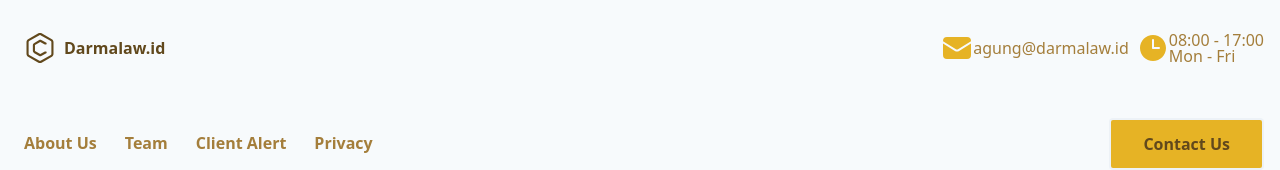
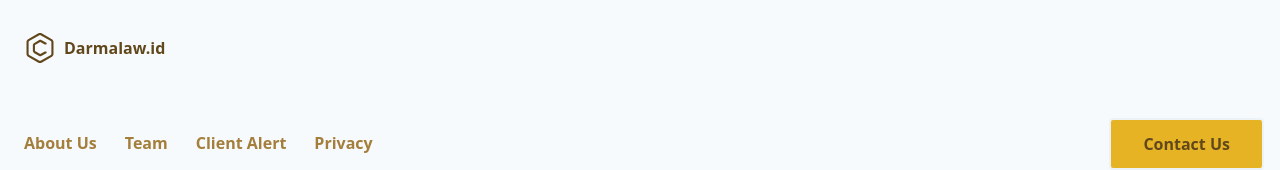
Before and after one commit to MirzaChilman/darmalaw, a Next.js app: page / in a window 1280 px wide. Shown: the top 170 px of the page. Built offline with nearby package versions, Linux system fonts and the light colour scheme.

Commit message:
feat: remove header top and make it bit responsive

```diff
--- a/src/components/Header/HeaderBottom.tsx
+++ b/src/components/Header/HeaderBottom.tsx
@@ -48,7 +48,7 @@ const HeaderBottom = () => {
   };
 
   return (
-    <header className={`bg-gray-100 p-4 text-accent-secondary`}>
+    <header className={`bg-gray-100 p-4 text-accent-secondary hidden lg:block`}>
       <div className="container mx-auto flex h-16 justify-between">
         <div className="flex">
           <ul className="hidden items-center  space-x-3 lg:flex">
@@ -84,7 +84,6 @@ const HeaderBottom = () => {
             Contact Us
           </button>
         </div>
-        <HamburgerMenu />
       </div>
     </header>
   );
--- a/src/components/Header/HeaderTop.tsx
+++ b/src/components/Header/HeaderTop.tsx
@@ -46,38 +46,6 @@ const HeaderTop = () => {
           <Logo />{' '}
           <span className="font-bold text-accent-primary">Darmalaw.id</span>
         </div>
-        <div className="hidden shrink-0 items-center gap-2 lg:flex">
-          <div className="flex items-center">
-            <svg
-              xmlns="http://www.w3.org/2000/svg"
-              viewBox="0 0 24 24"
-              fill={iconColor}
-              className=" h-8 w-8"
-            >
-              <path d="M1.5 8.67v8.58a3 3 0 003 3h15a3 3 0 003-3V8.67l-8.928 5.493a3 3 0 01-3.144 0L1.5 8.67z" />
-              <path d="M22.5 6.908V6.75a3 3 0 00-3-3h-15a3 3 0 00-3 3v.158l9.714 5.978a1.5 1.5 0 001.572 0L22.5 6.908z" />
-            </svg>
-            <p>agung@darmalaw.id</p>
-          </div>
-          <div className="flex items-center">
-            <svg
-              xmlns="http://www.w3.org/2000/svg"
-              viewBox="0 0 24 24"
-              fill={iconColor}
-              className="h-8 w-8"
-            >
-              <path
-                fillRule="evenodd"
-                d="M12 2.25c-5.385 0-9.75 4.365-9.75 9.75s4.365 9.75 9.75 9.75 9.75-4.365 9.75-9.75S17.385 2.25 12 2.25zM12.75 6a.75.75 0 00-1.5 0v6c0 .414.336.75.75.75h4.5a.75.75 0 000-1.5h-3.75V6z"
-                clipRule="evenodd"
-              />
-            </svg>
-            <div className="flex flex-col leading-none">
-              <p>08:00 - 17:00</p>
-              <p>Mon - Fri</p>
-            </div>
-          </div>
-        </div>
         <HamburgerMenu />
       </div>
     </header>
```
